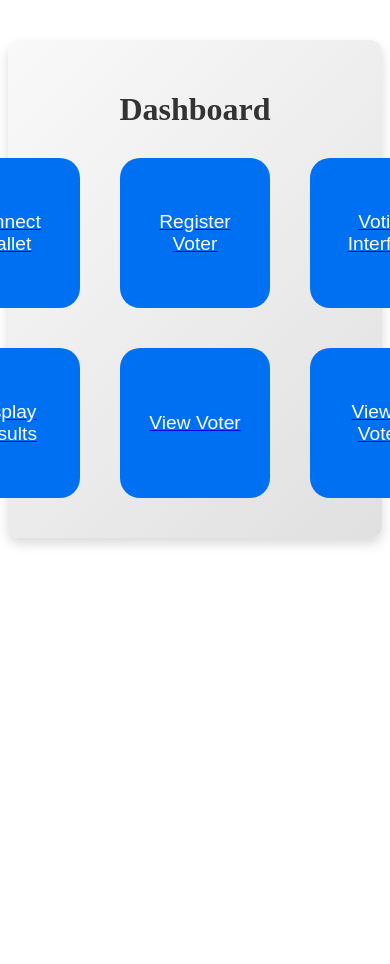
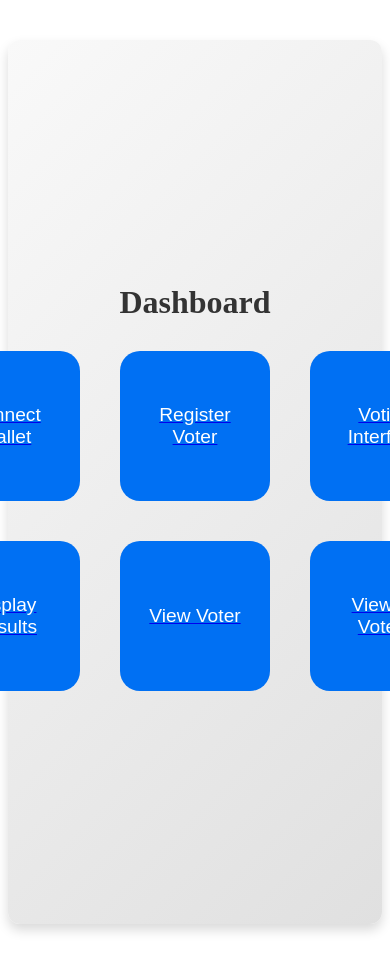
Before and after one commit to bc-rep-project/voting-dapp, a Next.js app: page /components in a window 390 px wide. Shown: the top 964 px of the page. Before the commit the page ends 844 px from the top, so only its background shows below. Built offline with nearby package versions, Linux system fonts and the light colour scheme.

Commit message:
Updated Dashboard styles to be mobile-compatible and centered the dashboard and buttons

```diff
--- a/components/Dashboard.tsx
+++ b/components/Dashboard.tsx
@@ -7,7 +7,7 @@ import "@/components/styles/Dashboard.css";
 
 export default function Dashboard() {
   return (
-<div className="dashboard-container">
+<div className="dashboard-container" style={{ minHeight: '100vh', padding: '20px' }}>
        <h1 className="dashboard-title">Dashboard</h1>
        <div className="button-grid">
          <Link href="/components/connect-wallet">
--- a/components/styles/Dashboard.css
+++ b/components/styles/Dashboard.css
@@ -3,13 +3,52 @@
   display: flex;
   flex-direction: column;
   align-items: center;
+  justify-content: center;
   padding: 30px;
   background: linear-gradient(135deg, #f9f9f9, #e0e0e0);
   border-radius: 12px;
   box-shadow: 0 6px 12px rgba(0, 0, 0, 0.15);
-  max-width: 450px;
+  max-width: 800px;
   margin: 40px auto;
   animation: fadeIn 0.5s ease-in-out;
+}
+
+.button-grid {
+  display: grid;
+  grid-template-columns: repeat(3, 1fr);
+  gap: 20px;
+  justify-content: center;
+}
+
+@media (max-width: 768px) {
+  .dashboard-container {
+    max-width: 100%;
+    padding: 20px;
+  }
+
+  .button-grid {
+    grid-template-columns: 1fr;
+  }
+
+  .big-rounded-square {
+    width: 100%;
+    height: auto;
+    padding: 20px;
+    font-size: 1em;
+  }
+}
+
+@media (max-width: 480px) {
+  .button-grid {
+    grid-template-columns: 1fr;
+  }
+
+  .big-rounded-square {
+    width: 100%;
+    height: auto;
+    padding: 15px;
+    font-size: 0.9em;
+  }
 }
 
 .dashboard-title {
```
Also changed, not shown: 2 other files (tests, documents, lock files or other folders).
